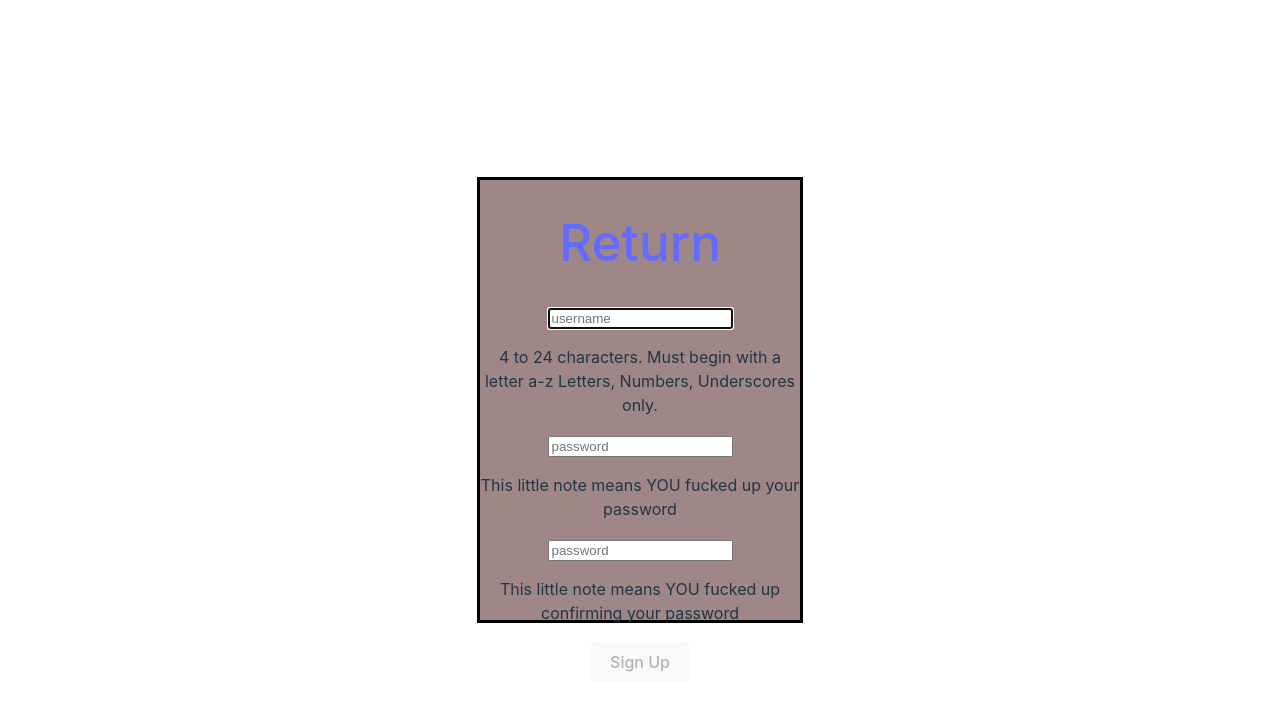
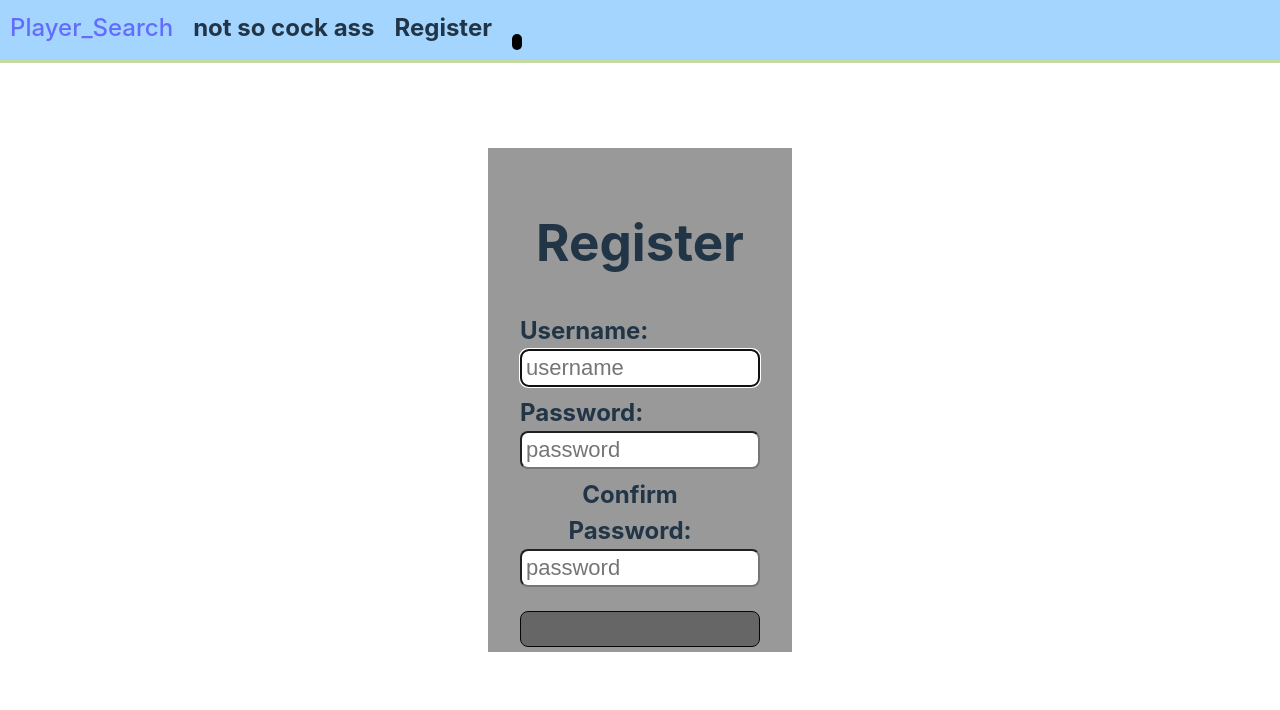
Before and after one commit to SphenOz/NBA-App, a React (Vite) app in the folder NBAWEB/: page /signup in a window 1280 px wide. Shown: the top 710 px of the page. Built offline with nearby package versions, Linux system fonts and the light colour scheme.

Commit message:
Handling Auth & Session, needs bug fixing

```diff
--- a/NBAWEB/package.json
+++ b/NBAWEB/package.json
@@ -11,6 +11,7 @@
   },
   "dependencies": {
     "axios": "^1.7.2",
+    "jwt-decode": "^4.0.0",
     "react": "^18.2.0",
     "react-dom": "^18.2.0",
     "react-router-dom": "^6.23.1"
--- /dev/null
+++ b/NBAWEB/src/Auth/authContext.tsx
@@ -0,0 +1,39 @@
+import React, { createContext, useState, useContext, ReactNode, useEffect } from 'react';
+
+// Define the shape of the context state and functions
+interface AuthContextType {
+    token: string | null;
+    setToken: (token: string | null) => void;
+}
+
+// Create the context with default undefined value
+const AuthContext = createContext<AuthContextType | undefined>(undefined);
+
+// Provider component that wraps the application and provides the context value
+export const AuthProvider: React.FC<{ children: ReactNode }> = ({ children }) => {
+    const [token, setToken] = useState<string | null>(localStorage.getItem('token'));
+
+    // Sync the token state with localStorage
+    useEffect(() => {
+        if (token) {
+            localStorage.setItem('token', token);
+        } else {
+            localStorage.removeItem('token');
+        }
+    }, [token]);
+
+    return (
+        <AuthContext.Provider value={{ token, setToken }}>
+            {children}
+        </AuthContext.Provider>
+    );
+};
+
+// Custom hook to use the AuthContext in components
+export const useAuth = (): AuthContextType => {
+    const context = useContext(AuthContext);
+    if (!context) {
+        throw new Error('useAuth must be used within an AuthProvider');
+    }
+    return context;
+};
--- /dev/null
+++ b/NBAWEB/src/Auth/authService.ts
@@ -0,0 +1,38 @@
+import { jwtDecode } from "jwt-decode";
+
+const TOKEN_KEY = 'token';
+
+export const setToken = (token: string) => {
+    localStorage.setItem(TOKEN_KEY, token);
+};
+
+export const getToken = (): string | null => {
+    return localStorage.getItem(TOKEN_KEY);
+};
+
+export const removeToken = () => {
+    localStorage.removeItem(TOKEN_KEY);
+};
+
+export const getTokenExpirationDate = (token: string): Date | null => {
+    const decoded: any = jwtDecode(token);
+    if (!decoded.exp) {
+        return null;
+    }
+    const date = new Date(0);
+    date.setUTCSeconds(decoded.exp);
+    return date;
+};
+
+export const isTokenExpired = (token: string): boolean => {
+    const expirationDate = getTokenExpirationDate(token);
+    if (!expirationDate) {
+        return false;
+    }
+    return expirationDate < new Date();
+};
+
+export const isLoggedIn = (): boolean => {
+    const token = getToken();
+    return !!token && !isTokenExpired(token);
+};
--- /dev/null
+++ b/NBAWEB/src/Auth/useAuth.ts
@@ -0,0 +1,14 @@
+import { useState, useEffect } from 'react';
+import { isLoggedIn } from './authService';
+
+const useAuth = () => {
+    const [authenticated, setAuthenticated] = useState<boolean>(false);
+
+    useEffect(() => {
+        setAuthenticated(isLoggedIn());
+    }, []);
+
+    return authenticated;
+};
+
+export default useAuth;
--- a/NBAWEB/src/Pages/Home.tsx
+++ b/NBAWEB/src/Pages/Home.tsx
@@ -1,7 +1,8 @@
 import React, { useEffect, useState } from "react";
 import axios from "axios";
 import { Params, useParams } from "react-router-dom";
-import axiosInstance from '../axiosConfig';
+import axiosInstance from '../Auth/axiosConfig';
+import Navbar from "../ReusableComponents/Navbar";
 
 export default function Home(name: any ){
     const [team, setTeam] = useState("Freeing the Promise Lands")
@@ -26,6 +27,7 @@ export default function Home(name: any ){
     }, [name])
     return(
         <p>
+            <Navbar></Navbar>
             {team}
         </p>
     )
--- a/NBAWEB/src/Pages/Signup.css
+++ b/NBAWEB/src/Pages/Signup.css
@@ -1,6 +1,73 @@
-.signupbox{
-    width: 40vh;
-    height: 55vh;
-    border: 3px solid black;
-    background-color: rgb(159, 135, 135);
+#body{
+    min-height: 100vh;
 }
+#root{
+    height: 100%;
+    width: 100%;
+    margin: 0;
+    display: flex;
+    justify-content: center;
+    align-items: center;
+}
+.signupbox {
+    width: 30vh;
+    height: 45vh;
+    max-width: 420px;
+    min-height: 440px;
+    display: flex;
+    flex-direction: column;
+    padding: 2rem;
+    background-color: rgba(0,0,0,0.4);
+}
+h2{
+    margin: 0;
+    padding: 0;
+}
+.offscreen {
+    position: absolute;
+    left: -9999px;
+}
+.hide {
+    display: none;
+}
+label{
+    margin-top: 0.5rem;
+    align-self: flex-start;
+}
+button {
+    margin-top: 1.5rem;
+    padding: 0.5rem;
+    color: rgb(255, 255, 255);
+    background-color: rgb(0, 0, 0);
+}
+button:disabled,
+button[disabled]{
+  border: 1px solid #060606;
+  background-color: #00000054;
+  color: #666666;
+}
+form {
+    display: flex;
+    flex-direction: column;
+    justify-content: space-evenly;
+    flex-grow: 1;
+    padding-bottom: 1rem;
+}
+input[type="text"],
+input[type="password"],
+button,
+textarea {
+  font-family: 'Nunito', sans-serif;
+  font-size: 22px;
+  padding: 0.25rem;
+  border-radius: 0.5rem;
+}
+.instructions {
+    font-size: 0.75rem;
+    border-radius: 0.5rem;
+    background: #000;
+    color: #fff;
+    padding: 0.25rem;
+    position: relative;
+    bottom: -10px;
+}
--- a/NBAWEB/src/Pages/Signup.tsx
+++ b/NBAWEB/src/Pages/Signup.tsx
@@ -2,6 +2,8 @@ import React, { useEffect, useRef, useState } from "react";
 import { Link, Navigate, useNavigate } from "react-router-dom";
 import "./Signup.css"
 import axios from "axios";
+import Navbar from "../ReusableComponents/Navbar";
+import { setToken } from "../Auth/authService";
 
 export default function Signup () {
 
@@ -75,7 +77,7 @@ export default function Signup () {
         try {
             const response = await axios.get(`http://localhost:8080/api/login?username=${username}&password=${password}`)
             console.log(response.data)
-            localStorage.setItem('token', response.data.token);
+            setToken(response.data.token)
             // Redirect or update state to reflect logged-in status
         } catch (error) {
             console.error('Login failed:', error);
@@ -84,12 +86,15 @@ export default function Signup () {
 
     return(
         <>
+            <Navbar></Navbar>
             <div className="signupbox">
-                <h1><Link to={`/`}>Return</Link></h1>
+                <h1>Register</h1>
                 <p ref={errRef} className={errMsg ? "errmsg" : "offscreen"} aria-live="assertive">{errMsg}</p>
                 <div className="forms">
                 <form onSubmit={handleSubmit}>
                     <label className="username">
+                        <h2>Username: </h2>
+                    </label>
                     <input
                         type="text"
                         id="username"
@@ -104,15 +109,17 @@ export default function Signup () {
                         onFocus={() => setUserFocus(true)}
                         onBlur={() => setUserFocus(false)}
                     />
-                       </label>
                     <p id="uidnote" className={userFocus && username && !validName ? "instructions" : "offscreen"}>
                         4 to 24 characters.
                         Must begin with a letter a-z
                         Letters, Numbers, Underscores only.
                     </p>
+
                     <label className="password">
+                        <h2>Password: </h2>
+                    </label>
                     <input
-                        type="password"
+                        type="text"
                         id="password"
                         value={password}
                         onChange={(e) => setPassword(e.target.value)}
@@ -123,13 +130,14 @@ export default function Signup () {
                         onBlur={() => setPwdFocus(false)}
                         required
                     />
-                    </label>
-                    <p id="pwdnote">
+                    <p id="pwdnote" className={pwdFocus && !validPwd ? "instructions" : "offscreen"}>
                         This little note means YOU fucked up your password
                     </p>
                     <label className="confirm_pwd">
+                        <h2>Confirm Password:</h2>
+                    </label>
                     <input
-                        type="password"
+                        type="text"
                         id="confirm_pwd"
                         value={matchPwd}
                         onChange={(e) => setMatchPwd(e.target.value)}
@@ -140,8 +148,7 @@ export default function Signup () {
                         onBlur={() => setMatchFocus(false)}
                         required
                         />
-                    </label>
-                    <p id="confirmnote">
+                    <p id="confirmnote" className={matchFocus && !validPwd ? "instructions" : "offscreen"}>
                         This little note means YOU fucked up confirming your password
                     </p>
                     <button disabled={!validMatch || !validPwd || !validName ? true : false}>Sign Up</button>
--- /dev/null
+++ b/NBAWEB/src/ReusableComponents/Navbar.css
@@ -0,0 +1,20 @@
+.sidebar{
+    border-bottom: solid 3px rgba(255, 230, 0, 0.362);
+    padding: 10px;
+    padding-left: 30px;
+    top: 0;
+    position: fixed;
+    width: 100%;
+    height: 5vh;
+    border-radius: 5px;
+    background-color: rgba(126, 195, 255, 0.701);
+    display: flex;
+    flex-direction: row;
+}
+h2{
+    margin-right: 20px;
+}
+h2:hover{
+    color: black;
+    cursor: pointer;
+}
--- /dev/null
+++ b/NBAWEB/src/ReusableComponents/Navbar.tsx
@@ -0,0 +1,44 @@
+import React, { useEffect, useState } from "react";
+import axios from "axios";
+import { Link, useLocation, useNavigate } from "react-router-dom";
+import axiosInstance from "../Auth/axiosConfig";
+import "./Navbar.css"
+import useAuth from "../Auth/useAuth";
+import { removeToken } from "../Auth/authService";
+
+export default function Navbar () {
+    const [isAuth, setIsAuth] = useState(false);
+    const  token  = useAuth();
+    const navigate = useNavigate();
+    const location = useLocation();
+
+    useEffect(() => {
+        const checkToken = () => {
+            if(token) {
+                console.log("We Found the Token: ", token)
+                setIsAuth(true);
+            } else {
+                console.log("Token Not Found")
+            }
+        };
+
+        checkToken();
+    }, [location, token])
+
+    function logout() {
+        removeToken();
+        navigate(`/`);
+    }
+
+    return(
+        <>
+            <div className="sidebar">
+                <h2><Link to={"/"}>Player_Search </Link></h2>
+                <h2>{isAuth ?
+                    <Link to={'/home'}>Home</Link> : 'not so cock ass'} </h2>
+                <h2>Register </h2>
+                <button onClick={() => logout()}></button>
+            </div>
+        </>
+    )
+}
--- a/NBAWEB/src/main.tsx
+++ b/NBAWEB/src/main.tsx
@@ -9,6 +9,7 @@ import {
 import "./index.css";
 import Signup from './Pages/Signup.tsx';
 import Home from './Pages/Home.tsx';
+import { AuthProvider } from './Auth/authContext.tsx'
 
 const router = createBrowserRouter([
   {
@@ -27,6 +28,8 @@ const router = createBrowserRouter([
 
 ReactDOM.createRoot(document.getElementById('root')!).render(
   <React.StrictMode>
-    <RouterProvider router={router}/>
+    <AuthProvider>
+      <RouterProvider router={router}/>
+    </AuthProvider>
   </React.StrictMode>,
 )
--- a/NBAWEB/tsconfig.json
+++ b/NBAWEB/tsconfig.json
@@ -20,6 +20,6 @@
     "noUnusedParameters": true,
     "noFallthroughCasesInSwitch": true
   },
-  "include": ["src","Pages"],
+  "include": ["src","Pages", "ReusableComponents", "Auth"],
   "references": [{ "path": "./tsconfig.node.json" }]
 }
```
Also changed, not shown: NBAWEB/src/Auth/axiosConfig.ts (renamed from NBAWEB/src/axiosConfig.ts), 2 other files (tests, documents, lock files or other folders). Lines whose indentation alone changed are shown as unchanged.
